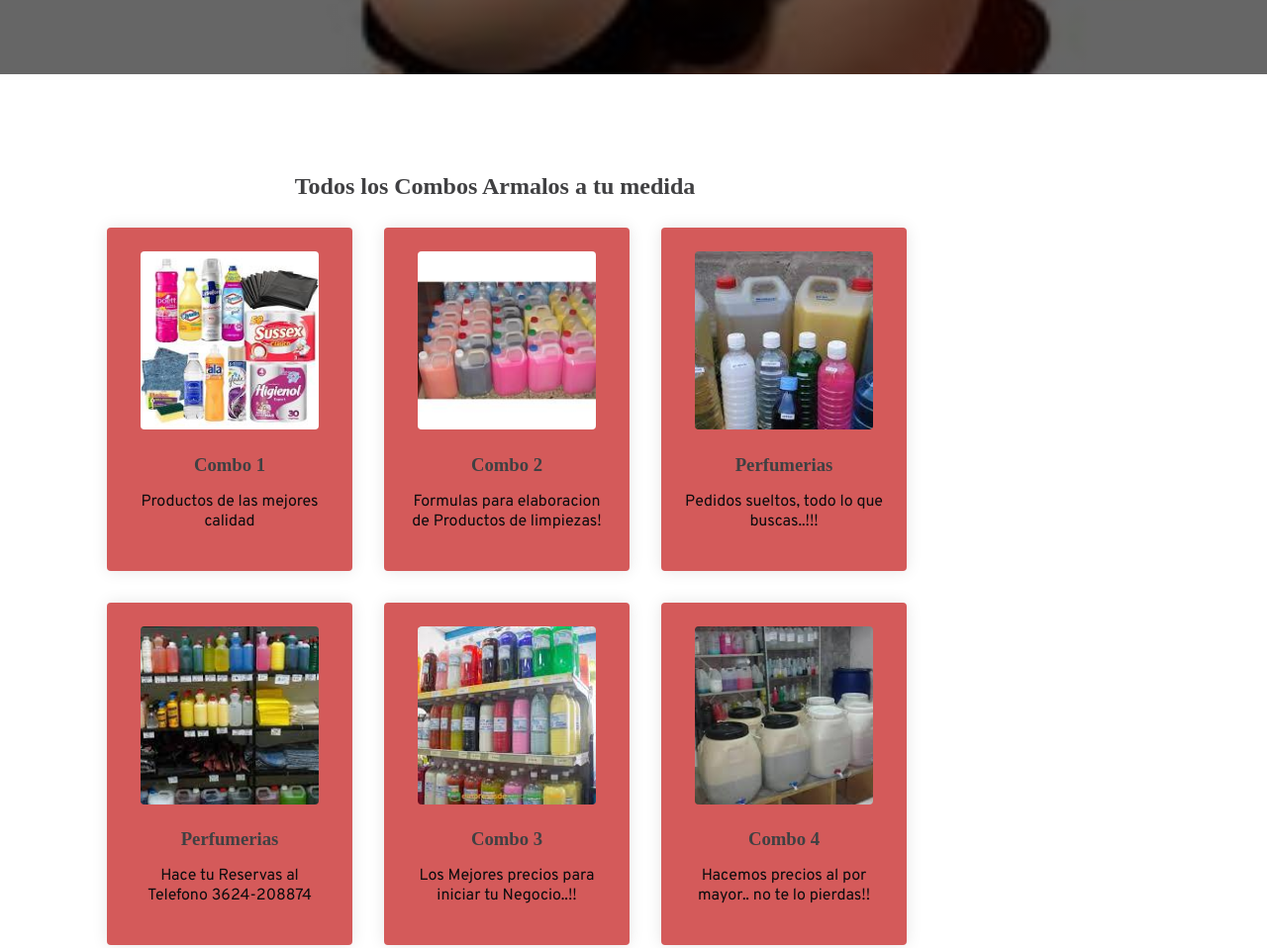
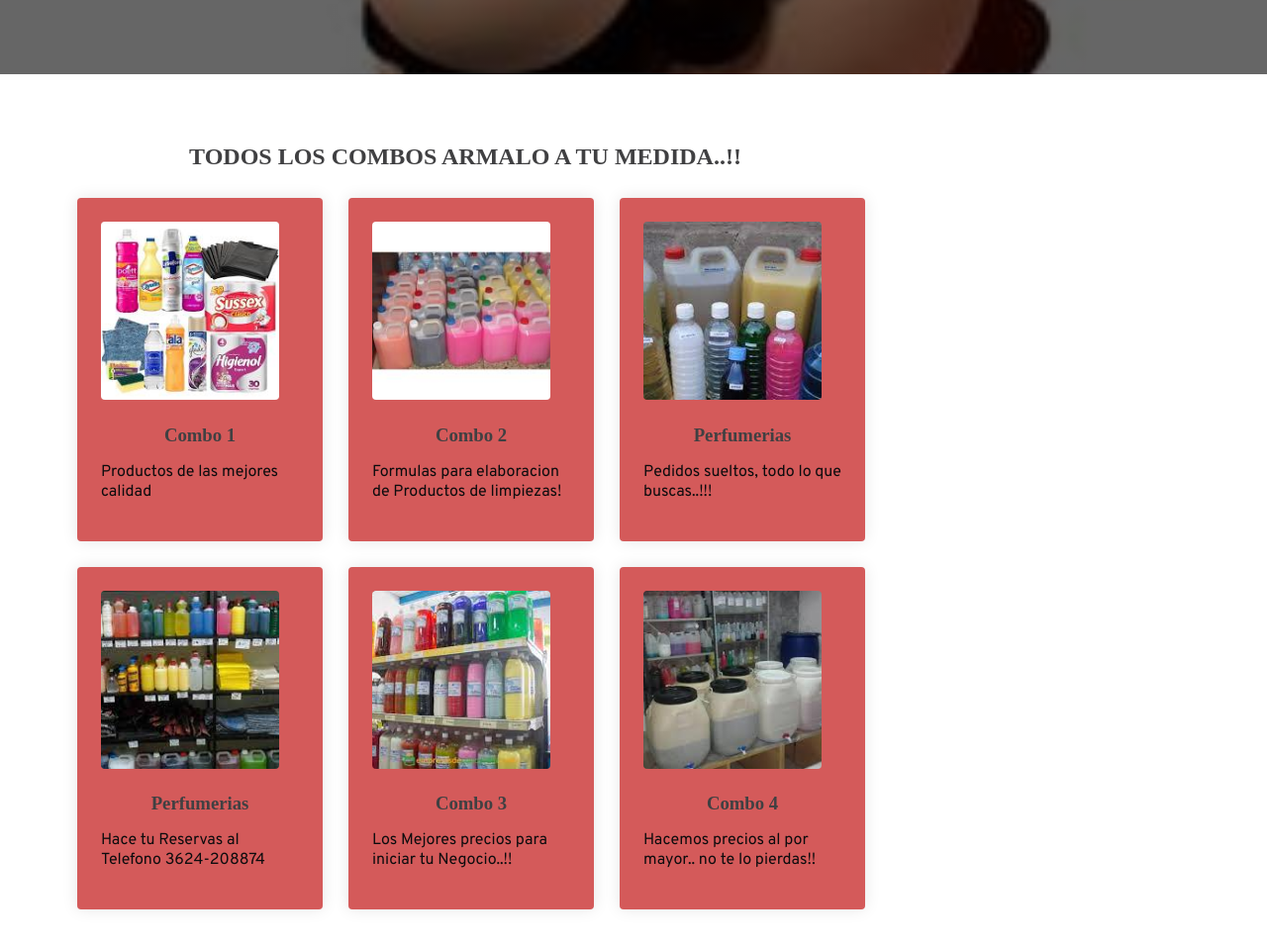
Before and after one commit to flavio13fdf/Luis-Ventas, a plain HTML site: page index.html in a window 1280 px wide. Shown: the part 461-1419 px from the top of the page at 99% size. Drawn offline with Linux system fonts and the light colour scheme; a web font is replaced by a local one.

Commit message:
cambio de stilo
retoques

```diff
--- a/index.html
+++ b/index.html
@@ -22,7 +22,7 @@
 
   <!-- Container -->
   <div class="container">
-    <h2>Todos los Combos Armalos a tu medida</h2>
+    <h2>TODOS LOS COMBOS ARMALO A TU MEDIDA..!!</h2>
 
  <!-- Cards section -->
 
--- a/style.css
+++ b/style.css
@@ -9,7 +9,7 @@ body {
 h1, h2, h3 {
   color: #404042;
   font-family: Chivo;
-  text-align: center;
+  text-align:center;
 }
 
 p {
@@ -19,7 +19,7 @@ p {
 
 .container {
   width: 900px;
-  margin: 100px;
+  margin: 70px;
 }
 
 .banner {
@@ -55,7 +55,7 @@ p {
 .cards {
   display: grid;
   grid-template-columns: 1fr 1fr 1fr;
-  grid-gap: 16px;
+  grid-gap: 10px;
 }
 
 .card-white {
@@ -63,7 +63,7 @@ p {
   box-shadow: 0 0 16px rgba(0,0,0,0.1);
   border-radius: 4px;
   width: 200px;
-  text-align: center;
+  text-align:left;
   padding: 24px;
   margin: 8px;
 }
```
